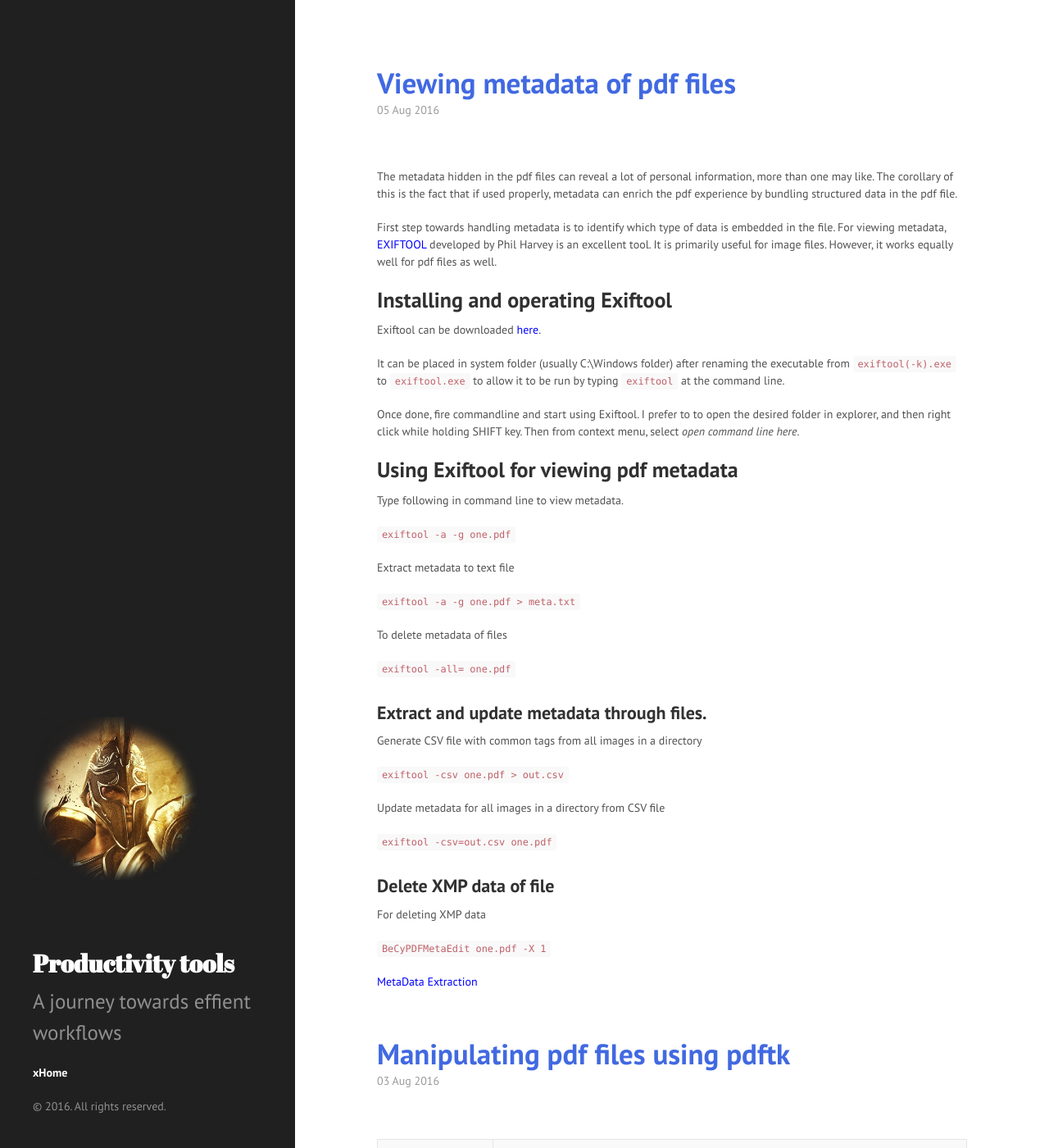
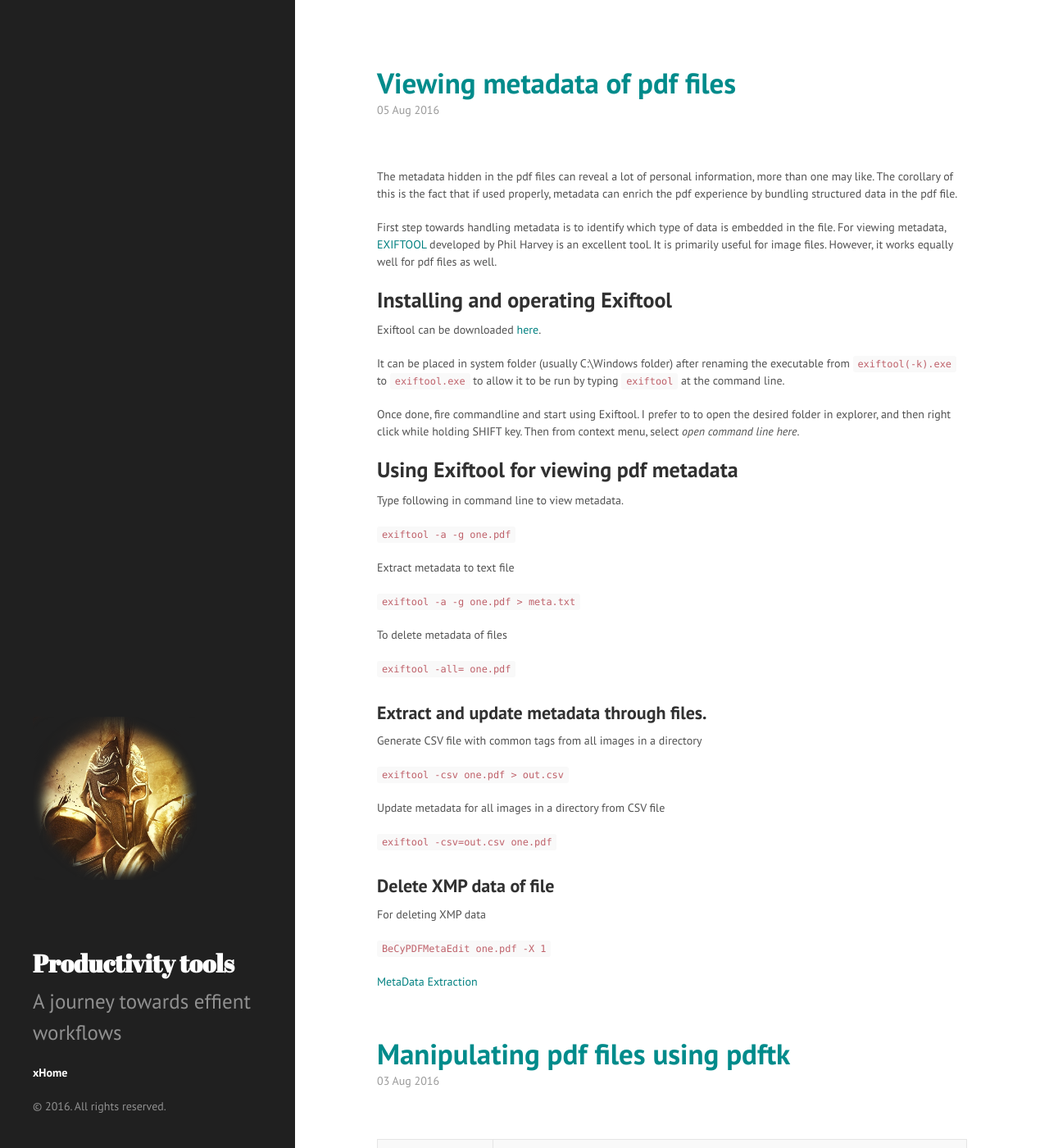
Before and after one commit to MaheshTK/MaheshTK.github.io, a Jekyll site: the page built from index.html, in a window 1280 px wide and 1400 px high. Shown: the whole window at 82% size. Built offline with Jekyll 4.4.1, drawn with Linux system fonts in a browser that asks for light colours; the list of posts is cut into pages by our own code; grey boxes are pictures that could not be loaded.

Commit message:
Update poole.css

```diff
--- a/public/css/poole.css
+++ b/public/css/poole.css
@@ -68,7 +68,7 @@ body {
 
 /* No `:visited` state is required by default (browsers will use `a`) */
 a {
-  color: #0000FF; /*#268bd2;*/
+  color: #008080; /*#268bd2;*/
   text-decoration: none;
 }
 /* `:focus` is linked to `:hover` for basic accessibility */
@@ -310,7 +310,7 @@ tbody tr:nth-child(odd) th {
 .page-title,
 .post-title,
 .post-title a {
-  color: #4169E1; /*#303030;*/
+  color: #008B8B; /*#303030;*/
 }
 .page-title,
 .post-title {
```
